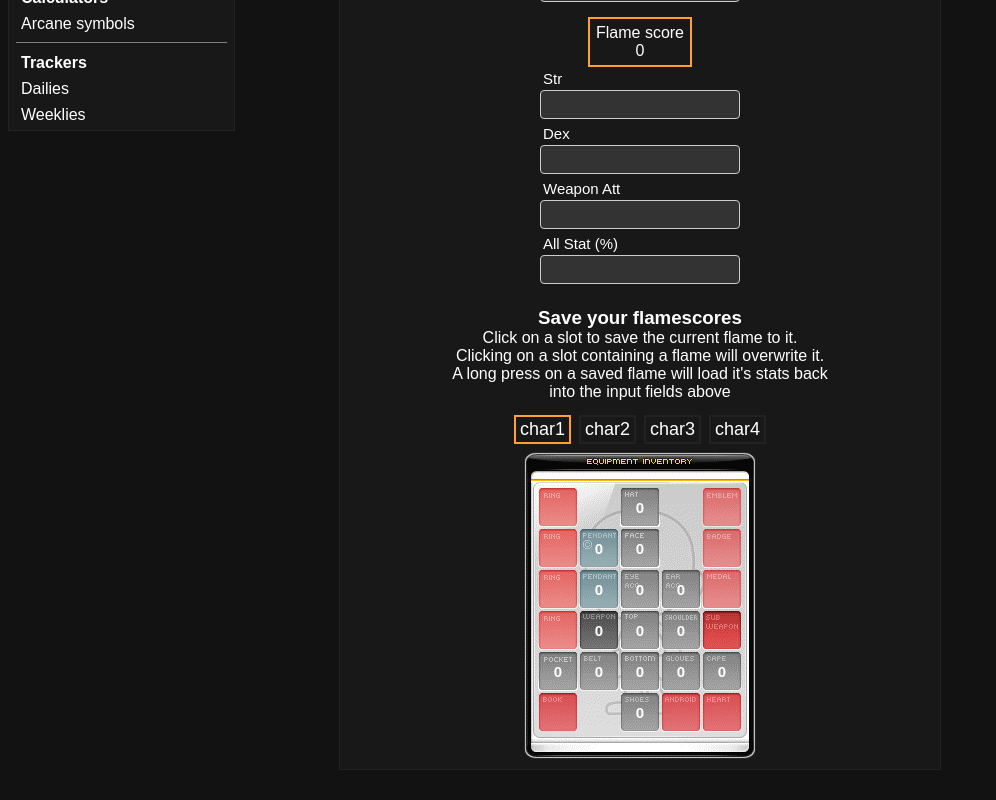
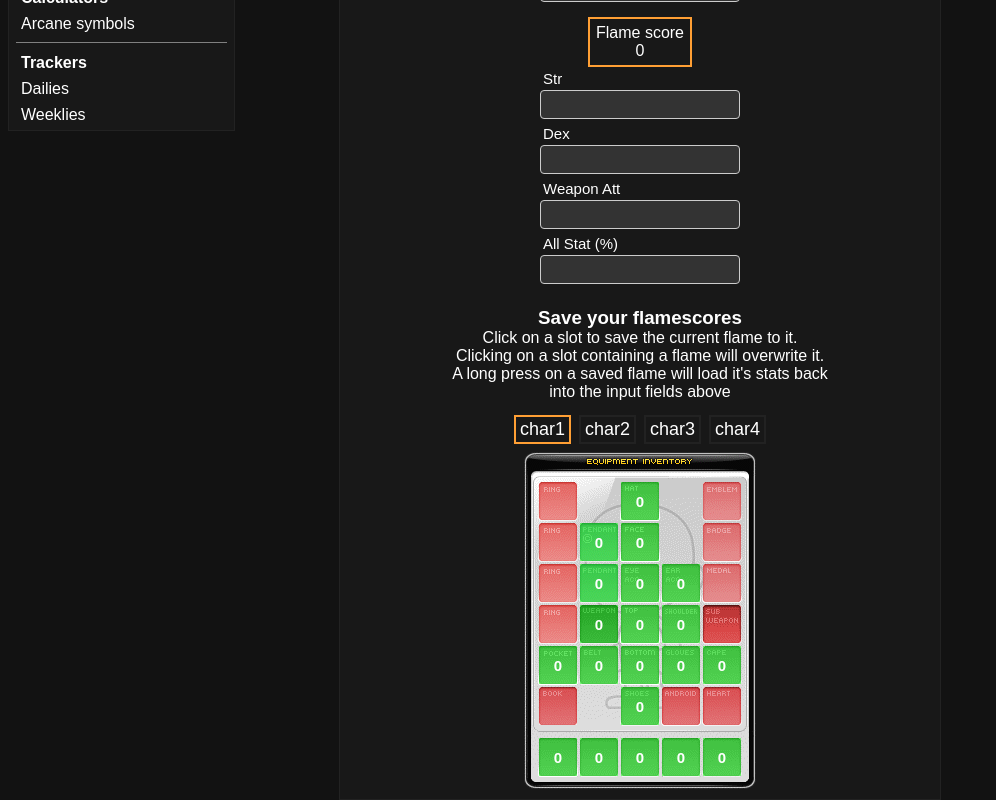
Before and after one commit to OxyFlax/PlutusCalculator, an Angular app: page /games/maplestory/flames in a window 1280 px wide. Shown: the part 196-996 px from the top of the page, without its empty margins (0-996 px from the left). Before the commit the page ends 966 px from the top, so only its background shows below. Built offline with nearby package versions, Linux system fonts and the light colour scheme.

Commit message:
addition of extra slots on flame calc

```diff
--- a/src/app/Pages/Games/Maplestory/Models/flameSaveData.ts
+++ b/src/app/Pages/Games/Maplestory/Models/flameSaveData.ts
@@ -19,4 +19,9 @@ export interface FlameSaveData {
     face: Flame;
     eye: Flame;
     earrings: Flame;
+    extra1: Flame;
+    extra2: Flame;
+    extra3: Flame;
+    extra4: Flame;
+    extra5: Flame;
 }
--- a/src/app/Pages/Games/Maplestory/Pages/maplestory-flame-calculator/maplestory-flame-calculator.component.css
+++ b/src/app/Pages/Games/Maplestory/Pages/maplestory-flame-calculator/maplestory-flame-calculator.component.css
@@ -187,12 +187,12 @@ a {
     position: relative;
     margin: 0 auto;
     width: 232px;
-    height: 307px;
+    height: 337px;
 }
 
 .equipScoreGrid {
     position: absolute;
-    top: 33px;
+    top: 27px;
     right: 12px;
     border-spacing: 3px;
 }
@@ -203,6 +203,12 @@ a {
     padding: 0px;
     color: #FFFFFF;
     font-size: 15px;
+    background-color: rgba(0, 255, 0, 0.5);
+}
+
+.extraSlotSpacer{
+    width: 100%;
+    height: 7px;
 }
 
 .hiddenOption {
@@ -218,7 +224,6 @@ a {
 }
 
 .characterNavigationBar a {
-    /* width: 50px; */
     padding: 2px 4px 2px 4px;
     margin: 4px 4px 0px 4px;
     font-size: 18px;
--- a/src/app/Pages/Games/Maplestory/Pages/maplestory-flame-calculator/maplestory-flame-calculator.component.html
+++ b/src/app/Pages/Games/Maplestory/Pages/maplestory-flame-calculator/maplestory-flame-calculator.component.html
@@ -113,6 +113,14 @@
                         <th class="hiddenOption"></th>
                         <th class="hiddenOption"></th>
                     </tr>
+                    <div class="extraSlotSpacer"></div>
+                    <tr>
+                        <th longPress (onShortPress)="saveFlame('extra1')" (onLongPress)="loadFlame('extra1')">{{ calculateScore(this.flameData.saveData[characterIndex].extra1) }}</th>
+                        <th longPress (onShortPress)="saveFlame('extra2')" (onLongPress)="loadFlame('extra2')">{{ calculateScore(this.flameData.saveData[characterIndex].extra2) }}</th>
+                        <th longPress (onShortPress)="saveFlame('extra3')" (onLongPress)="loadFlame('extra3')">{{ calculateScore(this.flameData.saveData[characterIndex].extra3) }}</th>
+                        <th longPress (onShortPress)="saveFlame('extra4')" (onLongPress)="loadFlame('extra4')">{{ calculateScore(this.flameData.saveData[characterIndex].extra4) }}</th>
+                        <th longPress (onShortPress)="saveFlame('extra5')" (onLongPress)="loadFlame('extra5')">{{ calculateScore(this.flameData.saveData[characterIndex].extra5) }}</th>
+                    </tr>
                   </table>
             </div>
         </div>
--- a/src/app/Pages/Games/Maplestory/Pages/maplestory-flame-calculator/maplestory-flame-calculator.component.ts
+++ b/src/app/Pages/Games/Maplestory/Pages/maplestory-flame-calculator/maplestory-flame-calculator.component.ts
@@ -80,7 +80,12 @@ export class MaplestoryFlameCalculatorComponent implements OnInit {
       pendant2: newEmptyFlame,
       face: newEmptyFlame,
       eye: newEmptyFlame,
-      earrings: newEmptyFlame
+      earrings: newEmptyFlame,
+      extra1: newEmptyFlame,
+      extra2: newEmptyFlame,
+      extra3: newEmptyFlame,
+      extra4: newEmptyFlame,
+      extra5: newEmptyFlame
     };
 
     var newSaveDataArray: FlameSaveData[] = [];
@@ -285,4 +290,8 @@ export class MaplestoryFlameCalculatorComponent implements OnInit {
       return;
     }
   }
+
+  test() {
+    console.log("hmm");
+  }
 }
```
Also changed, not shown: src/assets/Games/Maplestory/EquipWindow.png.
